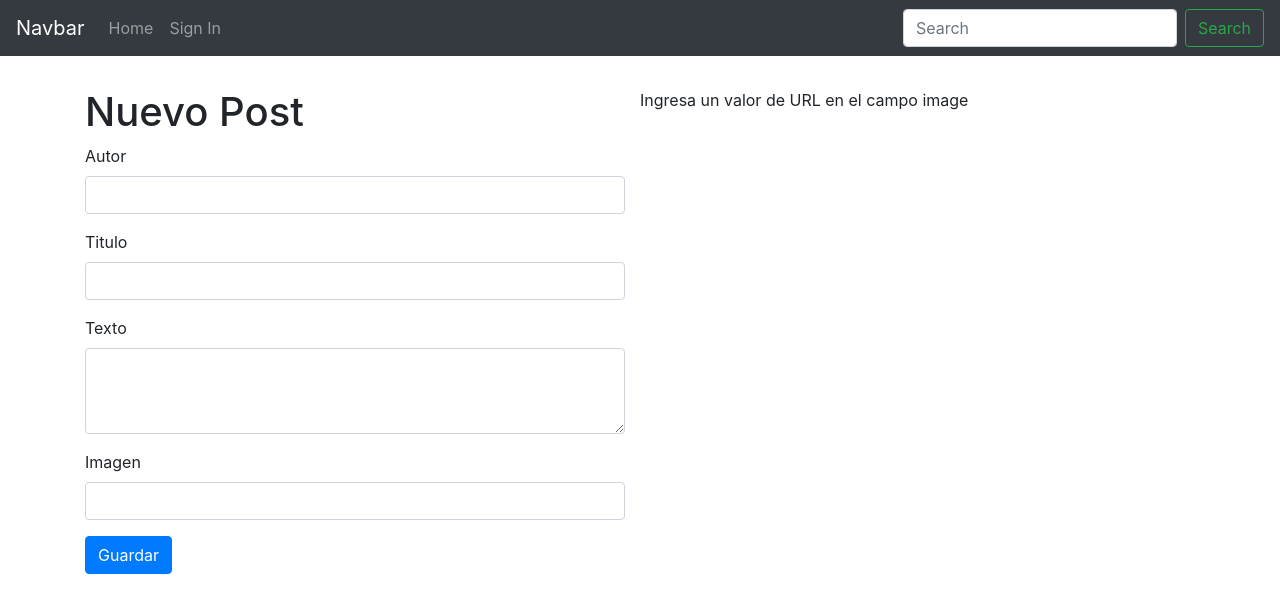
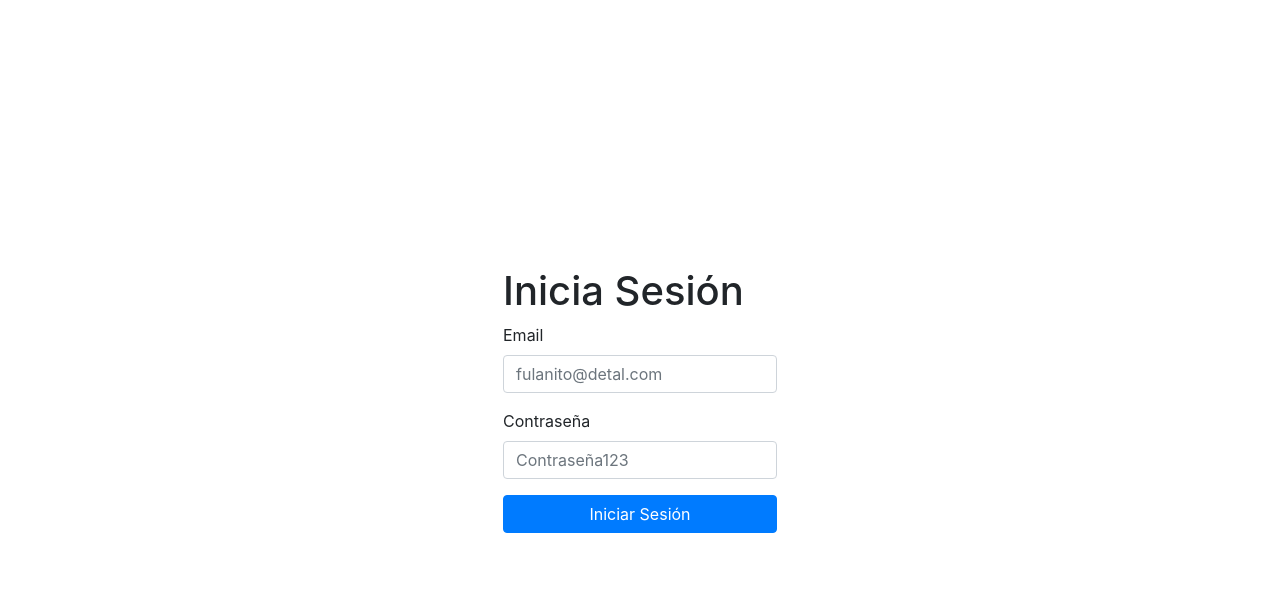
Before and after one commit to kodemia/react-6ta-gen, a React (Create React App) app: page / in a window 1280 px wide. Shown: the top 612 px of the page. Built offline with nearby package versions, Linux system fonts and the light colour scheme.

Commit message:
add on new post and get posts from api

```diff
--- a/src/App.jsx
+++ b/src/App.jsx
@@ -5,32 +5,69 @@ import Navbar from './components/Navbar'
 import Home from './views/Home'
 import Post from './views/Post'
 
+import LoginForm from './components/LoginForm'
+
 class App extends Component {
   constructor (props) {
     super(props)
 
     this.state = {
-      posts: []
+      authorization: ''
     }
   }
 
-  onNewPost (post) {
-    this.setState({
-      posts: [
-        ...this.state.posts,
-        post
-      ]
-    })
+  async onLogin (auth) {
+    try {
+      const response = await window.fetch('http://localhost:8080/users/login', {
+        method: 'POST',
+        headers: { 'Content-Type': 'application/json' },
+        body: JSON.stringify({
+          email: auth.email,
+          password: auth.password
+        })
+      })
+
+      const payload = await response.json()
+
+      this.setState({ authorization: payload.data.token })
+
+      window.sessionStorage.setItem('authorization', payload.data.token)
+    } catch (error) {
+      window.alert('Ocurrió un error al iniciar sesión')
+    }
+  }
+
+  async componentDidMount () {
+    const token = window.sessionStorage.getItem('authorization')
+
+    if (token) {
+      const response = await window.fetch('http://localhost:8080/users/validate-session', {
+        headers: { authorization: token }
+      })
+
+      const payload = await response.json()
+
+      this.setState({ authorization: payload.data.token })
+
+      window.sessionStorage.setItem('authorization', payload.data.token)
+    }
   }
 
   render () {
+    if (!this.state.authorization) {
+      return (
+        <div className='app login'>
+          <LoginForm onSubmit={this.onLogin.bind(this)} />
+        </div>
+      )
+    }
+
     return (
       <div className='app'>
         <Navbar />
-
         <div className='container'>
-          <Post onSubmit={this.onNewPost.bind(this)} />
-          <Home posts={this.state.posts} />
+          <Post />
+          <Home />
         </div>
       </div>
     )
--- a/src/assets/styles/index.css
+++ b/src/assets/styles/index.css
@@ -5,3 +5,13 @@
 .post-form {
   padding-bottom: 2rem;
 }
+
+.app.login {
+  width: 100vw;
+  height: 100vh;
+
+  display: flex;
+
+  align-items: center;
+  justify-content: center;
+}
--- a/src/components/AppInput.jsx
+++ b/src/components/AppInput.jsx
@@ -12,7 +12,8 @@ class AppInput extends Component {
       label,
       ariaDescribedBy,
       children,
-      value
+      value,
+      placeholder
     } = this.props
 
     return (
@@ -26,6 +27,7 @@ class AppInput extends Component {
           aria-describedby={ariaDescribedBy}
           value={value}
           onChange={this.onChange.bind(this)}
+          placeholder={placeholder}
           className='form-control'
         />
         {children}
--- a/src/components/LoginForm.jsx
+++ b/src/components/LoginForm.jsx
@@ -0,0 +1,68 @@
+import React, { Component } from 'react'
+
+import AppInput from './AppInput'
+import AppButton from './AppButton'
+
+class LoginForm extends Component {
+  constructor (props) {
+    super(props)
+
+    this.state = {
+      email: '',
+      password: ''
+    }
+  }
+
+  onChange (event) {
+    const { id, value } = event.target
+
+    this.setState({ [id]: value })
+  }
+
+  onSubmit (event) {
+    event.preventDefault()
+
+    if (this.props.onSubmit) this.props.onSubmit(this.state)
+
+    this.setState({
+      email: '',
+      password: ''
+    })
+  }
+
+  render () {
+    return (
+      <form onSubmit={this.onSubmit.bind(this)}>
+        <h1>Inicia Sesión</h1>
+
+        <AppInput
+          id='email'
+          label='Email'
+          type='text'
+          ariaDescribedBy='user email'
+          placeholder='fulanito@detal.com'
+          value={this.state.email}
+          onChange={this.onChange.bind(this)}
+        />
+
+        <AppInput
+          id='password'
+          label='Contraseña'
+          type='password'
+          ariaDescribedBy='user password'
+          placeholder='Contraseña123'
+          value={this.state.password}
+          onChange={this.onChange.bind(this)}
+        />
+
+        <AppButton
+          type='submit'
+          text='Iniciar Sesión'
+          className='btn-primary btn-block'
+        />
+      </form>
+    )
+  }
+}
+
+export default LoginForm
--- a/src/views/Home.jsx
+++ b/src/views/Home.jsx
@@ -14,15 +14,37 @@ class Home extends Component {
   }
 
   componentDidMount () {
-    setTimeout(() => {
-      this.setState({ loading: false })
-    }, 1000)
+    setInterval(async () => {
+      this.setState({
+        loading: true
+      })
+
+      const token = window.sessionStorage.getItem('authorization')
+
+      const response = await window.fetch('http://localhost:8080/posts', {
+        headers: { authorization: token }
+      })
+
+      const payload = await response.json()
+
+      const posts = payload.data.posts.map((badPost) => ({
+        image: badPost.imageUrl,
+        title: badPost.title,
+        text: badPost.description,
+        readTime: badPost.readingTime
+      }))
+
+      this.setState({
+        posts,
+        loading: false
+      })
+    }, 2000)
   }
 
   render () {
     if (this.state.loading) return <AppLoading />
 
-    return <PostList list={this.props.posts} />
+    return <PostList list={this.state.posts} />
   }
 }
 
--- a/src/views/Post.jsx
+++ b/src/views/Post.jsx
@@ -3,10 +3,33 @@ import React, { Component } from 'react'
 import PostForm from '../components/PostForm'
 
 class Post extends Component {
+  async onSubmit (post) {
+    const token = window.sessionStorage.getItem('authorization')
+
+    const response = await window.fetch('http://localhost:8080/posts', {
+      method: 'POST',
+      headers: {
+        'Content-Type': 'application/json',
+        authorization: token
+      },
+      body: JSON.stringify({
+        title: post.title,
+        author: post.author,
+        imageUrl: post.image,
+        readingTime: post.readTime,
+        description: post.description
+      })
+    })
+
+    const payload = await response.json()
+
+    window.alert(payload.data.posts._id)
+  }
+
   render () {
     return (
       <PostForm
-        onSubmit={this.props.onSubmit}
+        onSubmit={this.onSubmit.bind(this)}
       />
     )
   }
```
